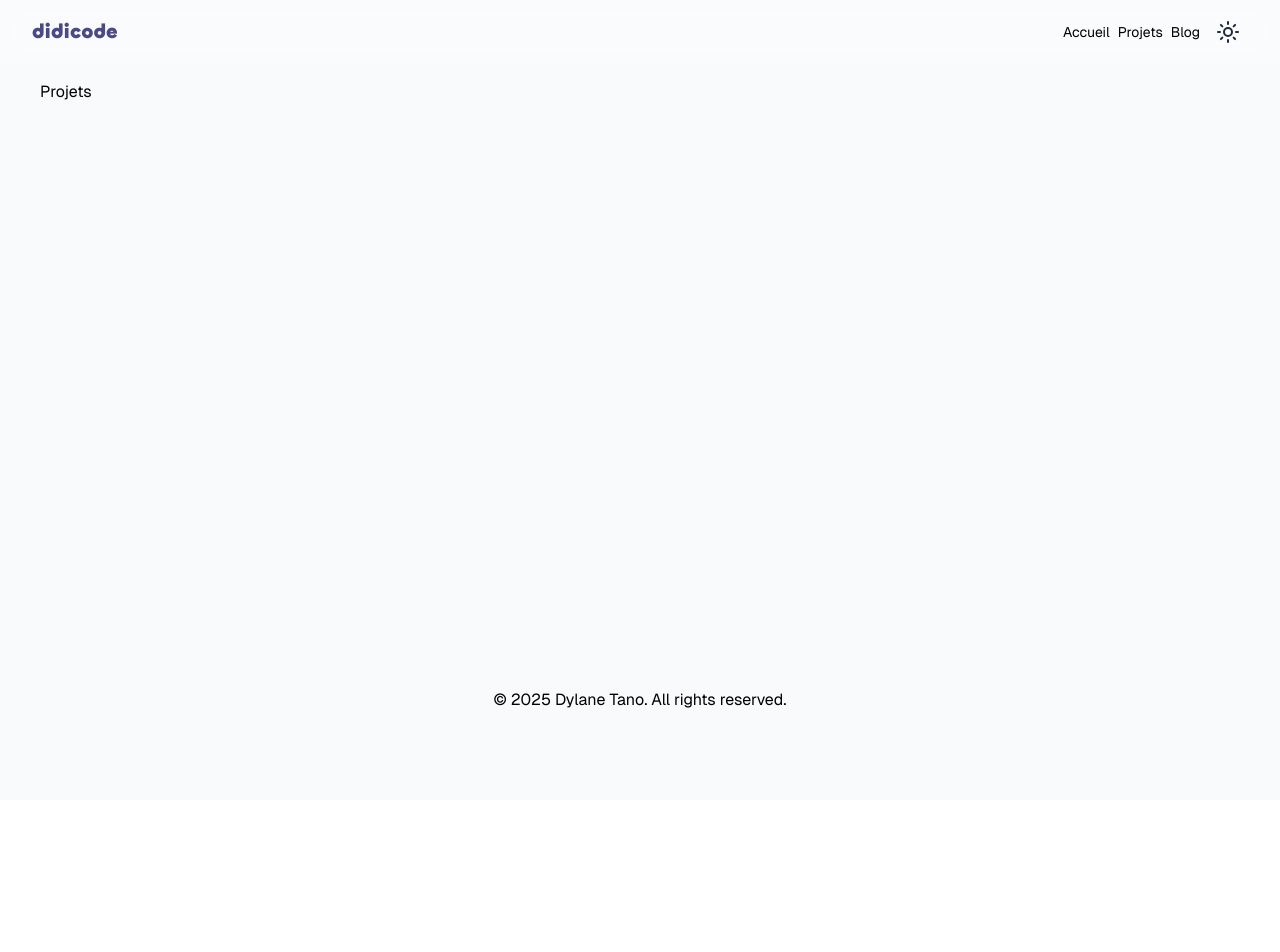
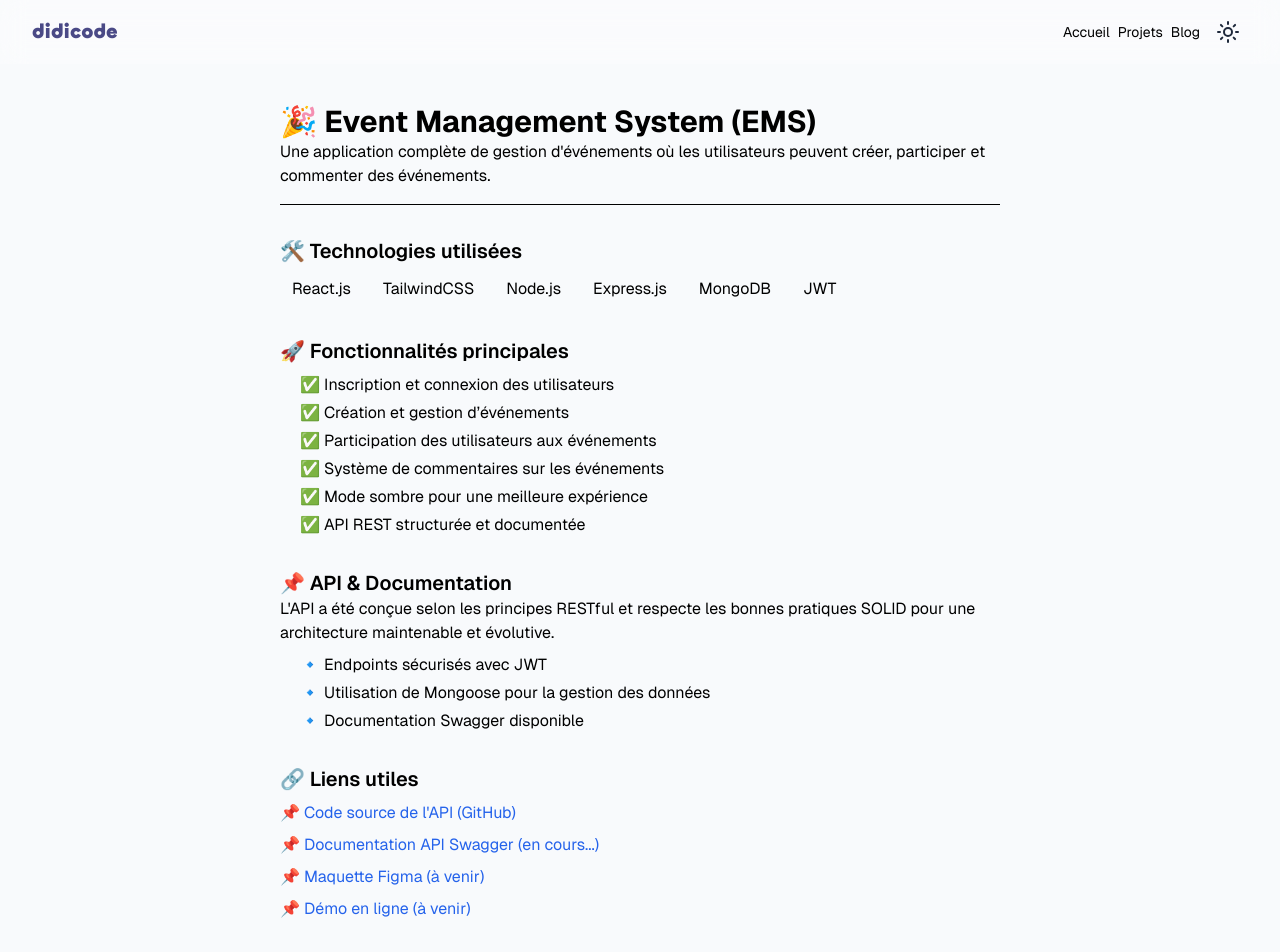
Before and after one commit to didicodeX/didicode, a Next.js app: page /projets in a window 1280 px wide. Shown: the top 952 px of the page. Before the commit the page ends 800 px from the top, so only its background shows below. Built offline with nearby package versions, Linux system fonts and the light colour scheme.

Commit message:
Add sitemap configuration, update footer text, and improve contact page content

```diff
--- /dev/null
+++ b/next-sitemap.config.ts
@@ -0,0 +1,4 @@
+module.exports = {
+  siteUrl: "https://didicode.com",
+  generateRobotsTxt: true,
+};
--- a/package.json
+++ b/package.json
@@ -4,6 +4,7 @@
   "private": true,
   "scripts": {
     "dev": "next dev --turbopack",
+    "postbuild": "next-sitemap",
     "build": "next build",
     "start": "next start",
     "lint": "next lint"
@@ -16,6 +17,7 @@
     "framer-motion": "^12.4.1",
     "lucide-react": "^0.475.0",
     "next": "15.1.6",
+    "next-sitemap": "^4.2.3",
     "next-themes": "^0.4.4",
     "nodemailer": "^6.10.0",
     "react": "^19.0.0",
--- a/src/app/api/contact/route.ts
+++ b/src/app/api/contact/route.ts
@@ -1,7 +1,7 @@
 import { NextResponse } from "next/server";
 import { Resend } from "resend";
 
-const resend = new Resend("re_dWiQbwxR_5nst8fsZF98at3gawUmNTtMu");
+const resend = new Resend(process.env.RESEND_API_KEY); // Stocke ta clé dans `.env.local`
 
 export async function POST(req: Request) {
   try {
@@ -11,15 +11,22 @@ export async function POST(req: Request) {
       return NextResponse.json({ error: "Tous les champs sont requis" }, { status: 400 });
     }
 
-    await resend.emails.send({
-      from: "contact@votre-domaine.com", // Doit être vérifié sur Resend
+    const response = await resend.emails.send({
+      from: "noreply@didicode.com", // Adresse vérifiée sur Resend
       to: "dylane@didicode.com",
-      subject: "Nouveau message de contact",
-      html: `<p><strong>Nom:</strong> ${name}</p>
-             <p><strong>Email:</strong> ${email}</p>
-             <p><strong>Message:</strong> ${message}</p>`,
+      replyTo: email, // Permet à Dylane de répondre directement
+      subject: "📩 Nouveau message de contact",
+      html: `
+        <h2>Nouveau message de contact</h2>
+        <p><strong>Nom:</strong> ${name}</p>
+        <p><strong>Email:</strong> ${email}</p>
+        <p><strong>Message:</strong><br>${message.replace(/\n/g, "<br>")}</p>
+      `,
     });
 
+    if (response.error) {
+      throw new Error(response.error.message);
+    }
     return NextResponse.json({ success: true }, { status: 200 });
   } catch (error) {
     console.error(error);
--- a/src/app/globals.css
+++ b/src/app/globals.css
@@ -21,8 +21,6 @@
   font-style: normal;
 }
 
-
-
 @tailwind base;
 @tailwind components;
 @tailwind utilities;
@@ -31,3 +29,7 @@ a {
   color: inherit;
   display: block;
 }
+
+li {
+  list-style: none;
+}
--- a/src/app/layout.tsx
+++ b/src/app/layout.tsx
@@ -4,28 +4,11 @@ import { ThemeProvider } from "next-themes";
 import Footer from "../components/Footer";
 
 export const metadata = {
-  title: {
-    default: "Didicode - Développeur Web",
-    template: "%s | Didicode",
-  },
-  description: "Bienvenue sur mon portfolio. Découvrez mes projets en développement web.",
-  keywords: "Didicode, développeur, Next.js, Nodejs, React, portfolio, web",
-  openGraph: {
-    title: "Didicode - Développeur Web & Mobile",
-    description: "Portfolio de Didicode, expert en développement web.",
-    url: "https://didicode.com",
-    siteName: "Didicode",
-    images: [
-      {
-        url: "/moi.png", // Remplace par ton image
-        width: 1200,
-        height: 630,
-      },
-    ],
-    locale: "fr_FR",
-    type: "website",
-  },
+  title: "Didicode - Développeur Web",
+  description: "Développeur JavaScript spécialisé en React et Node.js. Découvrez mon portfolio et contactez-moi.",
+  keywords: "Didicode, développeur, Next.js, React, JavaScript, web",
 };
+
 
 export default function RootLayout({
   children,
--- a/src/app/projets/page.tsx
+++ b/src/app/projets/page.tsx
@@ -1,5 +1,102 @@
-export default function ProjetsPage(){
+import Divider from "@/components/Divider";
+
+export default function ProjectPage() {
   return (
-    <h1>Projets</h1>
-  )
+    <div className="max-w-3xl mx-auto p-6 space-y-8">
+      {/* Titre du projet */}
+      <header className="border-b pb-4">
+        <h1 className="text-3xl font-bold">🎉 Event Management System (EMS)</h1>
+        <p className="text-gray-600">
+          Une application complète de gestion d'événements où les utilisateurs
+          peuvent créer, participer et commenter des événements.
+        </p>
+      </header>
+
+      {/* Technologies utilisées */}
+      <section>
+        <h2 className="text-xl font-semibold">🛠️ Technologies utilisées</h2>
+        <ul className="flex flex-wrap gap-2 mt-2">
+          <li className="bg-gray-200 px-3 py-1 rounded-md">React.js</li>
+          <li className="bg-gray-200 px-3 py-1 rounded-md">TailwindCSS</li>
+          <li className="bg-gray-200 px-3 py-1 rounded-md">Node.js</li>
+          <li className="bg-gray-200 px-3 py-1 rounded-md">Express.js</li>
+          <li className="bg-gray-200 px-3 py-1 rounded-md">MongoDB</li>
+          <li className="bg-gray-200 px-3 py-1 rounded-md">JWT</li>
+        </ul>
+      </section>
+
+      {/* Fonctionnalités */}
+      <section>
+        <h2 className="text-xl font-semibold">
+          🚀 Fonctionnalités principales
+        </h2>
+        <ul className="list-disc pl-5 mt-2 space-y-1">
+          <li>✅ Inscription et connexion des utilisateurs</li>
+          <li>✅ Création et gestion d’événements</li>
+          <li>✅ Participation des utilisateurs aux événements</li>
+          <li>✅ Système de commentaires sur les événements</li>
+          <li>✅ Mode sombre pour une meilleure expérience</li>
+          <li>✅ API REST structurée et documentée</li>
+        </ul>
+      </section>
+
+      {/* API et Documentation */}
+      <section>
+        <h2 className="text-xl font-semibold">📌 API & Documentation</h2>
+        <p className="text-gray-600">
+          L'API a été conçue selon les principes RESTful et respecte les bonnes
+          pratiques SOLID pour une architecture maintenable et évolutive.
+        </p>
+        <ul className="list-disc pl-5 mt-2 space-y-1">
+          <li>🔹 Endpoints sécurisés avec JWT</li>
+          <li>🔹 Utilisation de Mongoose pour la gestion des données</li>
+          <li>🔹 Documentation Swagger disponible</li>
+        </ul>
+      </section>
+
+      {/* Liens utiles */}
+      <section>
+        <h2 className="text-xl font-semibold">🔗 Liens utiles</h2>
+        <ul className="space-y-2 mt-2">
+          <li>
+            <a
+              href="https://github.com/RusselTano/didimeet-api"
+              target="_blank"
+              className="text-blue-600 hover:underline"
+            >
+              📌 Code source de l'API (GitHub)
+            </a>
+          </li>
+          <li>
+            <a
+              href="https://api.didimeet.didicode.com/docs"
+              target="_blank"
+              className="text-blue-600 hover:underline"
+            >
+              📌 Documentation API Swagger (en cours...)
+            </a>
+          </li>
+          <li>
+            <a
+              href="https://www.figma.com/design/8Okw3re1qwaVqYyIhilQgT/didimeet?node-id=1-3059&t=Tmf8O3TG3iID7tNl-0"
+              target="_blank"
+              className="text-blue-600 hover:underline"
+            >
+              📌 Maquette Figma (à venir)
+            </a>
+          </li>
+          <li>
+            <a
+              href="https://didimeet.didicode.com"
+              target="_blank"
+              className="text-blue-600 hover:underline"
+            >
+              📌 Démo en ligne (à venir)
+            </a>
+          </li>
+        </ul>
+      </section>
+      <Divider />
+    </div>
+  );
 }
--- a/src/components/Contact.tsx
+++ b/src/components/Contact.tsx
@@ -18,8 +18,11 @@ export default function Contact() {
           <h2 className="text-3xl font-SpaceGrotesk font-bold text-gray-900 ">
             Contact me
           </h2>
-          <p>Have a question or a project in mind? Feel free to reach out.</p>
-          <p>Location: Colombia, Valle del cauca</p>
+          <p>
+            Vous avez une question ou un projet en tête ? N'hésitez pas à nous
+            contacter.
+          </p>
+          <p>Localisation: Canada, Bathusrt</p>
           <ReseauxSociaux />
         </div>
         <ContactForm />
--- a/src/components/Footer.tsx
+++ b/src/components/Footer.tsx
@@ -25,7 +25,7 @@ export default function Footer() {
   return (
     <footer>
       <div className="py-16 mb-6 text-center">
-        <p>&copy; 2025 Dylane Tano. All rights reserved.</p>
+        <p>&copy; 2025 Dylane Tano. Tous droits réservés.</p>
         {showButton && (
           <button
             onClick={scrollToTop}
--- a/src/components/Intro.tsx
+++ b/src/components/Intro.tsx
@@ -18,8 +18,7 @@ export default function ContactPage() {
           </div>
         </div>
         <p className="text-md">
-          Je suis un développeur autodidacte qui aime créer des choses pour le web...
-        </p>
+        Je suis un développeur autodidacte qui aime créer des choses pour le web. Je code depuis 2 ans maintenant et je cherche toujours à apprendre de nouvelles choses. Je travaille actuellement sur quelques projets, mais je suis toujours ouvert à de nouvelles opportunités.</p>
         <div className="grid md:flex">
           {/* 👉 Lien autour du bouton */}
           <a href="/doc/CV_Tano_Dylane.pdf" download="CV_Tano_Dylane.pdf">
--- a/src/components/Services.tsx
+++ b/src/components/Services.tsx
@@ -11,7 +11,7 @@ const servicesData = [
     image: "/images/api.png",
     title: "Développement d'API REST",
     description:
-      "Création d'API sécurisées et bien documentées avec Node.js et Swagger.",
+      "Conception d'API REST en Node.js selon les principes SOLID et documentées avec Swagger",
   },
   {
     image: "/images/graphic-designer.png",
```
Also changed, not shown: 2 other files (tests, documents, lock files or other folders).
